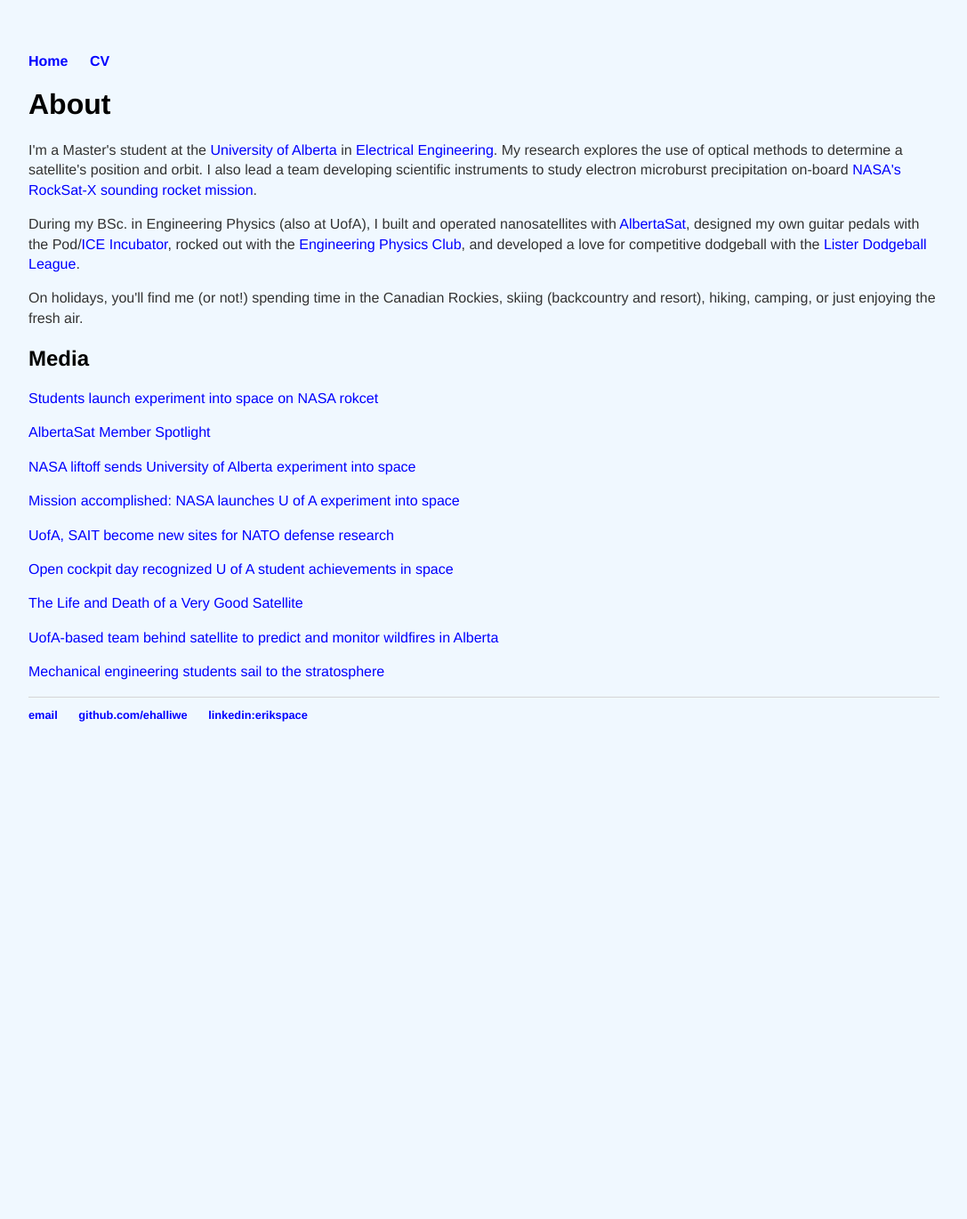
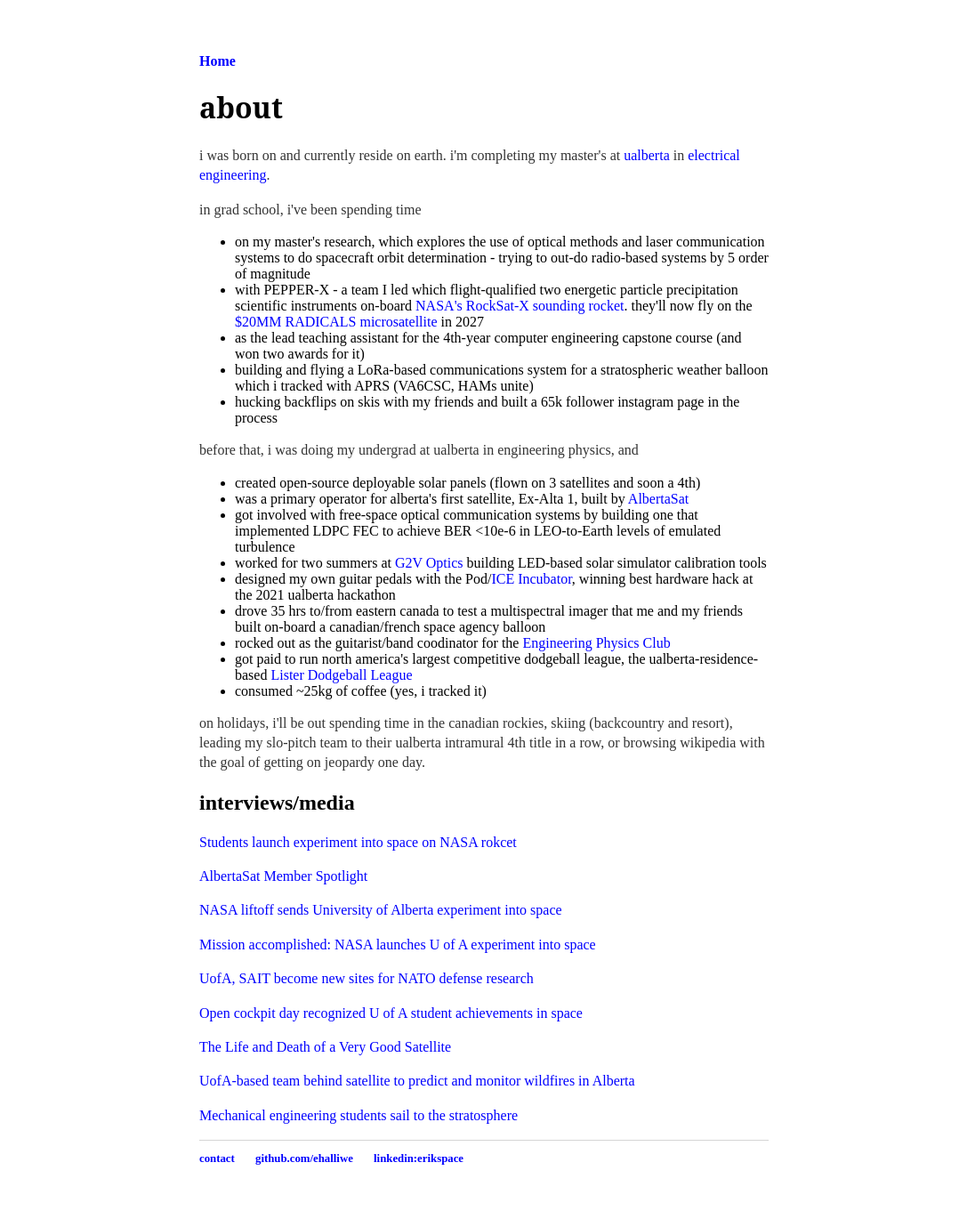
Before and after one commit to ehalliwe/ehalliwe.github.io, a Jekyll site: the page built from index.html, in a window 1280 px wide. Shown: the whole page at 89% size, without its empty margins (96-1183 px from the left). Built offline with Jekyll 4.4.1, drawn with Linux system fonts in a browser that asks for light colours; before the commit the page ends 900 px from its top, so only the background shows below that.

Commit message:
this was long overdue

```diff
--- a/_layouts/default.html
+++ b/_layouts/default.html
@@ -3,13 +3,17 @@
 		<head>
 			<title>{{ page.title }}</title>
 			<!-- link to main stylesheet -->
+
 			<link rel="stylesheet" type="text/css" href="/css/main.css">
+
 		</head>
 		<body>
 			<nav>
 	    		<ul>
 	        		<li><a href="/">Home</a></li>
+	        		<!--
 	        		<li><a href="/cv">CV</a></li>
+	        		-->
 	    		</ul>
 			</nav>
 			<div class="container">
@@ -19,7 +23,7 @@
 			</div><!-- /.container -->
 			<footer>
 	    		<ul>
-	        		<li><a href="mailto:ehalliwe@ualberta.ca">email</a></li>
+	        		<li><a href="mailto:ehalliwe@ualberta.ca">contact</a></li>
 	        		<li><a href="https://github.com/ehalliwe">github.com/ehalliwe</a></li>
 				<li><a href="https://linkedin.com/in/erikspace">linkedin:erikspace</a></li>
 				</ul>
--- a/css/main.css
+++ b/css/main.css
@@ -1,10 +1,12 @@
 body {
     margin: 60px auto;
-    width: 80%;
+    width: 50%;
+    /*
     background-color: AliceBlue;
+    */
 }
 nav ul, footer ul {
-    font-family:'Helvetica', 'Arial', 'Sans-Serif';
+    font-family:'Sans-Serif';
     padding: 0px;
     list-style: none;
     font-weight: bold;
@@ -22,17 +24,17 @@ a:hover {
 }
 h1 {
     font-size: 2em;
-    font-family:'Helvetica', 'Arial', 'Sans-Serif';
+    font-family:'Serif';
 }
 h2 {
     font-size: 1.5em;
-    font-family: 'Helvetica', 'Arial', 'Sans-Serif';
+    font-family:'Sans-Serif';
 }
 p {
     font-size: 1em;
     line-height: 1.4em;
     color: #333;
-    font-family:'Helvetica', 'Arial', 'Sans-Serif';
+    font-family:'Sans-Serif';
 }
 footer {
     border-top: 1px solid #d5d5d5;
--- a/index.html
+++ b/index.html
@@ -3,14 +3,35 @@ layout: default
 title: Erik Halliwell
 ---
 <div class="blurb">
-	<h1>About</h1>
-	<p>I'm a Master's student at the <a href="https://www.ualberta.ca/index.html">University of Alberta</a> in <a href="https://www.ualberta.ca/engineering/electrical-computer-engineering/index.html">Electrical Engineering</a>. My research explores the use of optical methods to determine a satellite's position and orbit. I also lead a team developing scientific instruments to study electron microburst precipitation on-board <a href="https://www.nasa.gov/wallops/stem/rocksatx/">NASA's RockSat-X sounding rocket mission</a>.</p>
+	<h1>about</h1>
+	<p>i was born on and currently reside on earth. i'm completing my master's at <a href="https://www.ualberta.ca/index.html">ualberta</a> in <a href="https://www.ualberta.ca/engineering/electrical-computer-engineering/index.html">electrical engineering</a>.</p>
+	<p>in grad school, i've been spending time</p>
+	<ul>
+		<li>on my master's research, which explores the use of optical methods and laser communication systems to do spacecraft orbit determination - trying to out-do radio-based systems by 5 order of magnitude</li>
+		<li>with PEPPER-X - a team I led which flight-qualified two energetic particle precipitation scientific instruments on-board <a href="https://www.nasa.gov/wallops/stem/rocksatx/">NASA's RockSat-X sounding rocket</a>. they'll now fly on the <a href="https://www.radicalsmission.ca/">$20MM RADICALS microsatellite</a> in 2027</li>
+		<li>as the lead teaching assistant for the 4th-year computer engineering capstone course (and won two awards for it)</li>
+		<li>building and flying a LoRa-based communications system for a stratospheric weather balloon which i tracked with APRS (VA6CSC, HAMs unite)</li>
+		<li>hucking backflips on skis with my friends and built a 65k follower instagram page in the process</li>
+	</ul>
+	</p>
 
-	<p>During my BSc. in Engineering Physics (also at UofA), I built and operated nanosatellites with <a href="https://albertasat.ca/">AlbertaSat</a>, designed my own guitar pedals with the Pod/<a href="https://www.ualberta.ca/engineering/innovation-creativity-entrepreneurship/index.html">ICE Incubator</a>, rocked out with the <a href="https://engphys.ca/">Engineering Physics Club</a>, and developed a love for competitive dodgeball with the <a href="https://www.instagram.com/listerdodgeballleague/">Lister Dodgeball League</a>. </p>
+	<p>before that, i was doing my undergrad at ualberta in engineering physics, and
+	<ul>
+		<li>created open-source deployable solar panels (flown on 3 satellites and soon a 4th)</li>
+		<li>was a primary operator for alberta's first satellite, Ex-Alta 1, built by <a href="https://albertasat.ca/">AlbertaSat</a></li>
+		<li>got involved with free-space optical communication systems by building one that implemented LDPC FEC to achieve BER <10e-6 in LEO-to-Earth levels of emulated turbulence</li>
+		<li>worked for two summers at <a href="https://g2voptics.com/">G2V Optics</a> building LED-based solar simulator calibration tools
+		<li>designed my own guitar pedals with the Pod/<a href="https://www.ualberta.ca/engineering/innovation-creativity-entrepreneurship/index.html">ICE Incubator</a>, winning best hardware hack at the 2021 ualberta hackathon</li>
+		<li>drove 35 hrs to/from eastern canada to test a multispectral imager that me and my friends built on-board a canadian/french space agency balloon</li>
+		<li>rocked out as the guitarist/band coodinator for the <a href="https://engphys.ca/">Engineering Physics Club</a></li>
+		<li>got paid to run north america's largest competitive dodgeball league, the ualberta-residence-based <a href="https://www.instagram.com/listerdodgeballleague/">Lister Dodgeball League</a></li>
+		<li>consumed ~25kg of coffee (yes, i tracked it)</li>
+	</ul>
+	</p>
 
-	<p>On holidays, you'll find me (or not!) spending time in the Canadian Rockies, skiing (backcountry and resort), hiking, camping, or just enjoying the fresh air. </p>
+	<p>on holidays, i'll be out spending time in the canadian rockies, skiing (backcountry and resort), leading my slo-pitch team to their ualberta intramural 4th title in a row, or browsing wikipedia with the goal of getting on jeopardy one day.</p>
 
-	<h2>Media</h2>
+	<h2>interviews/media</h2>
 	<p><a href="https://www.ualberta.ca/en/science/news/2024/september/student-rocket-test-nasa.html">Students launch experiment into space on NASA rokcet</a></p>
 	<p><a href="https://albertasat.ca/member-spotlight-erik-halliwell/">AlbertaSat Member Spotlight</a></p>
 	<p><a href="https://www.wfmz.com/news/news-lee/nasa-liftoff-sends-university-of-alberta-experiment-into-space/video_82f4299f-df61-55ea-b120-b4c88ff63027.html">NASA liftoff sends University of Alberta experiment into space</a></p>
```
